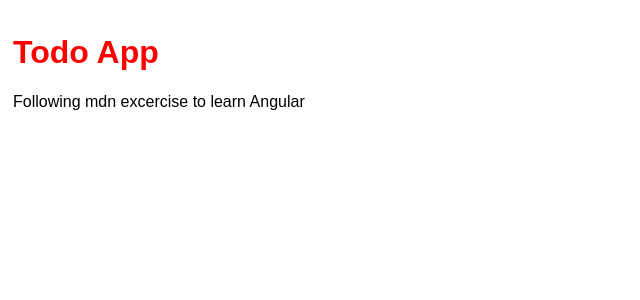
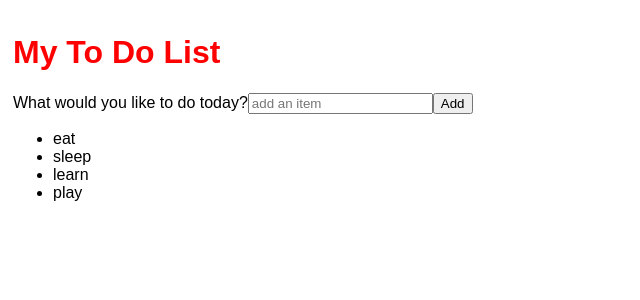
Before and after one commit to kn-nalbantov/mdn-angular-todo, an Angular app: page / in a window 1280 px wide. Shown: the top 300 px of the page, without its empty margins (0-640 px from the left). Built offline with nearby package versions, Linux system fonts and the light colour scheme.

Commit message:
added item adding logic and template

```diff
--- a/src/app/app.component.html
+++ b/src/app/app.component.html
@@ -1,2 +1,18 @@
-<h1>{{title}}</h1>
-<p>{{purpose}}</p>
+<div class="main">
+  <h1>My To Do List</h1>
+  <label for="addItemInput">What would you like to do today?</label>
+
+  <input
+    #newItem
+    placeholder="add an item"
+    (keyup.enter)="addItem(newItem.value); newItem.value = ''"
+    class="lg-text-input"
+    id="addItemInput"
+  />
+
+  <button class="btn-primary" (click)="addItem(newItem.value)">Add</button>
+
+  <ul>
+    <li *ngFor="let item of items">{{ item.description }}</li>
+  </ul>
+</div>
--- a/src/app/app.component.ts
+++ b/src/app/app.component.ts
@@ -3,9 +3,33 @@
 @Component({
   selector: 'app-root',
   templateUrl: './app.component.html',
-  styleUrls: ['./app.component.css']
+  styleUrls: ['./app.component.css'],
 })
 export class AppComponent {
-  title = 'todo app';
-  purpose = 'Following mdn excercise to learn Angular';
+  title = 'mdn-angular-todo';
+
+  filter: 'all' | 'active' | 'done' = 'all';
+
+  allItems = [
+    { description: 'eat', done: true },
+    { description: 'sleep', done: false },
+    { description: 'learn', done: false },
+    { description: 'play', done: false },
+  ];
+
+  get items() {
+    if (this.filter === 'all') {
+      return this.allItems;
+    }
+    return this.allItems.filter((item) =>
+      this.filter === 'done' ? item.done : !item.done
+    );
+  }
+
+  addItem(description: string) {
+    this.allItems.unshift({
+      description,
+      done: false,
+    });
+  }
 }
```
